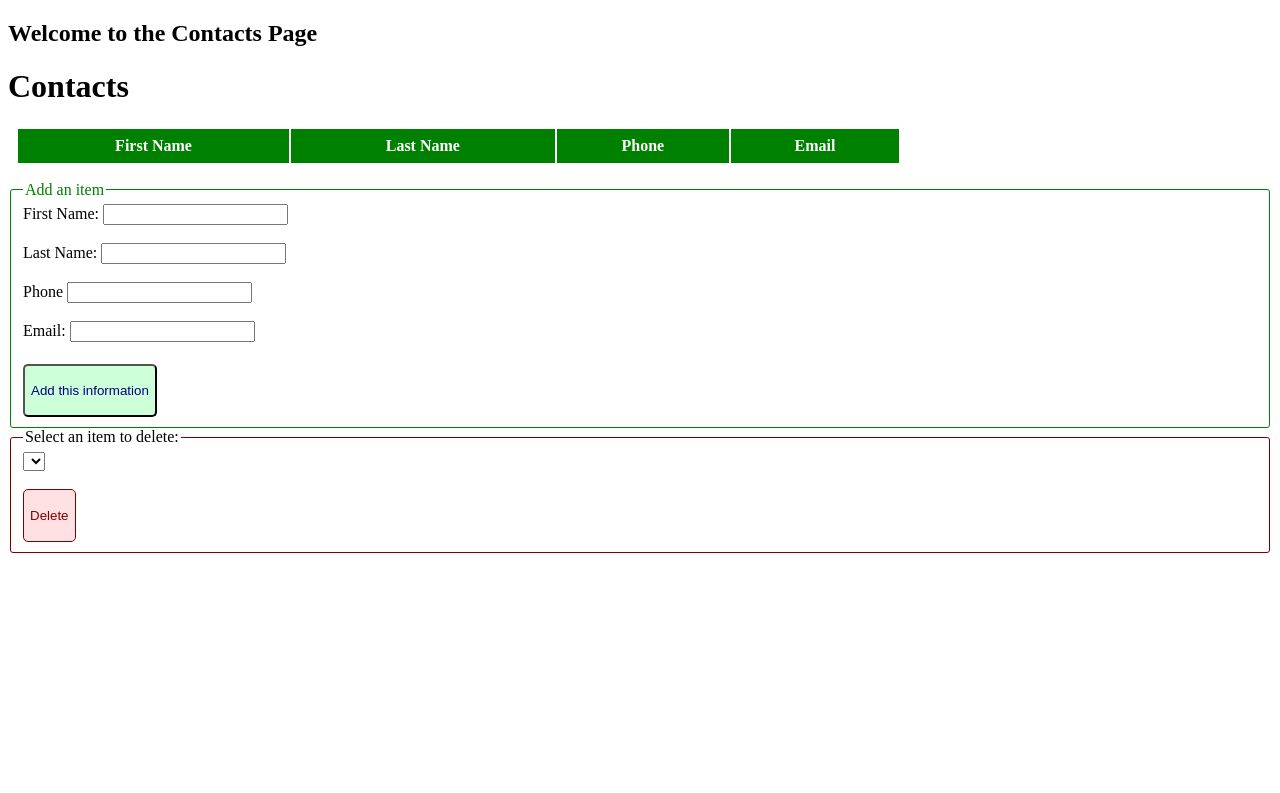
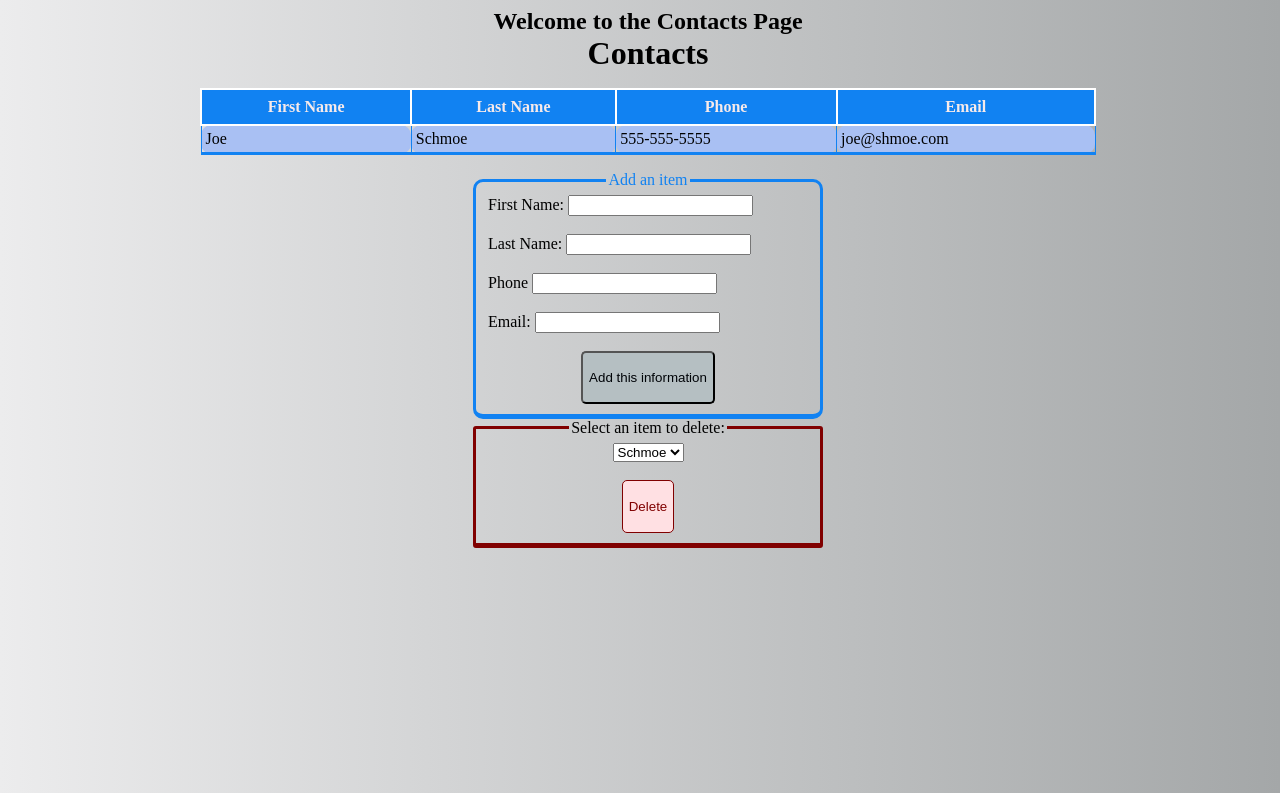
Before and after one commit to mvineyard35/webform, a PHP site: page / in a window 1280 px wide. Shown: the top 793 px of the page. Before the commit the page ends 553 px from the top, so only its background shows below. Run offline with PHP 8.4, Linux system fonts and the light colour scheme; lists and menus that the app fills with data are empty.

Commit message:
color changes

```diff
--- a/index.php
+++ b/index.php
@@ -16,7 +16,7 @@
             -->
             <title>Contacts Form</title>
         </head>
-        <body>
+        <body style = "background: linear-gradient(90deg, rgba(236,236,237,1) 0%, rgba(164,167,168,1) 100%) no-repeat; background-size: 100vw; height: 100vw; width: 100vw;">
 
             <?php
             // The filename of the currently executing script to be used
@@ -48,6 +48,17 @@
                 // First time visitor? If so, create the array
                 // Create the contacts array
                 $contactsArray = array();
+
+                $contactsArray = array( );
+                $contactsArray[0][0] ="Michael";
+                $contactsArray[0][1] ="Vineyard";
+                $contactsArray[0][2] ="555-555-5555";
+                $contactsArray[0][3] ="name@csp.edu";
+
+                $contactsArray[0][0] ="Joe";
+                $contactsArray[0][1] ="Schmoe";
+                $contactsArray[0][2] ="555-555-5555";
+                $contactsArray[0][3] ="joe@shmoe.com";
 
                 // Save this array as a serialized session variable
                 $_SESSION['serializedArray'] = urlencode(serialize($contactsArray));
@@ -122,7 +133,7 @@
                 <p>
                     <?php displaycontacts(); ?>
                 </p>
-
+                <div>
                 <form action="<?php $self ?>" method="POST" name="frmAdd">
 
                     <fieldset id="fieldsetAdd">
@@ -174,6 +185,6 @@
                         <input name="btnSubmit" type="submit" value="Delete" />
                     </fieldset>
                 </form>
-
+                </div>
         </body>
 </html>
--- a/style.css
+++ b/style.css
@@ -1,59 +1,81 @@
 fieldset#fieldsetAdd {
-    border: #008000 solid 1px; /* forest green */
-    border-radius: 3px;
+    border: #1182F2 solid 3px;
+    border-bottom: #1182F2 solid 5px;
+    border-top: #1182F2 solid 3px;
+    border-radius: 10px;
+    -webkit-border-radius: 10px;
+    -moz-border-radius: 10px;
+    width: 15vw;
+    min-width: 20em;
+    margin: auto;
     }
     fieldset#fieldsetAdd legend {
-    color: #008000;
+    color: #1182F2;
+    text-align: center;
     }
     fieldset#fieldsetAdd input[type="submit"] {
-    color: #000080; /* dark blue */
-    background: #cdffd8; /* light green */
+    color: #000408;
+    background: #b5bfc2;
     margin: .25em 0 0 0;
     height: 4em;
     display: block;
     border-radius: 5px;
+    margin: auto;
     }
     fieldset#fieldsetDelete {
-    border: #800000 solid 1px; /* dark red */
+    border: #800000 solid 3px;
+    border-bottom: #800000 solid 5px;
+    border-top: #800000 solid 3px;
+    border-radius: 10px;
+    -webkit-border-radius: 10px;
+    -moz-border-radius: 10px;
     border-radius: 3px;
+    width: 15vw;
+    text-align: center;
+    margin: auto;
+    min-width: 20em;
     }
     Array, Sessions,  Forms
     fieldset#fieldsetDelete legend {
     color: #800000;
     }
     fieldset#fieldsetDelete input[type="submit"] {
-    color: #800000; /* dark red */
-    background: #ffe0e3; /* light red */
+    color: #800000;
+    background: #ffe0e3;
     border: #800000 solid 1px;
     height: 4em;
-    display: block;
     border-radius: 5px;
-    float: left;
+    margin: auto;
     }
     table {
-    width: 70%;
-    margin: .5em;
+    width: 70vw;
+    margin: auto;
     border-collapse: collapse;
+
     }
     table,
     td {
-    border: 1px solid #008000;
+    border: #1182F2 solid 1px;
+    border-bottom: #1182F2 solid 3px;
+    border-top: #1182F2 solid 1px;
+    border-radius: 10px;
+    -webkit-border-radius: 10px;
+    -moz-border-radius: 10px;
     padding: .25em;
     }
     th {
-    background: #008000;
-    color: white;
+    background: #1182F2;
+    color: rgb(247, 234, 234);
     border: 2px white solid;
     padding: .5em;
     }
     tr:nth-child(even) {
-    background: #f0fcf3; /* very light green */
+    background: #a9c0f3;
     }
     tr:nth-child(odd) {
-    background: #eee; /* very light gray */
+    background: rgb(156, 165, 185);
     }
-    img {
-    float: right;
-    width: 40%;
-    margin: -4em 0 1em 0;
+    h1, h2 {
+        margin: auto;
+        text-align: center;
     }
```
